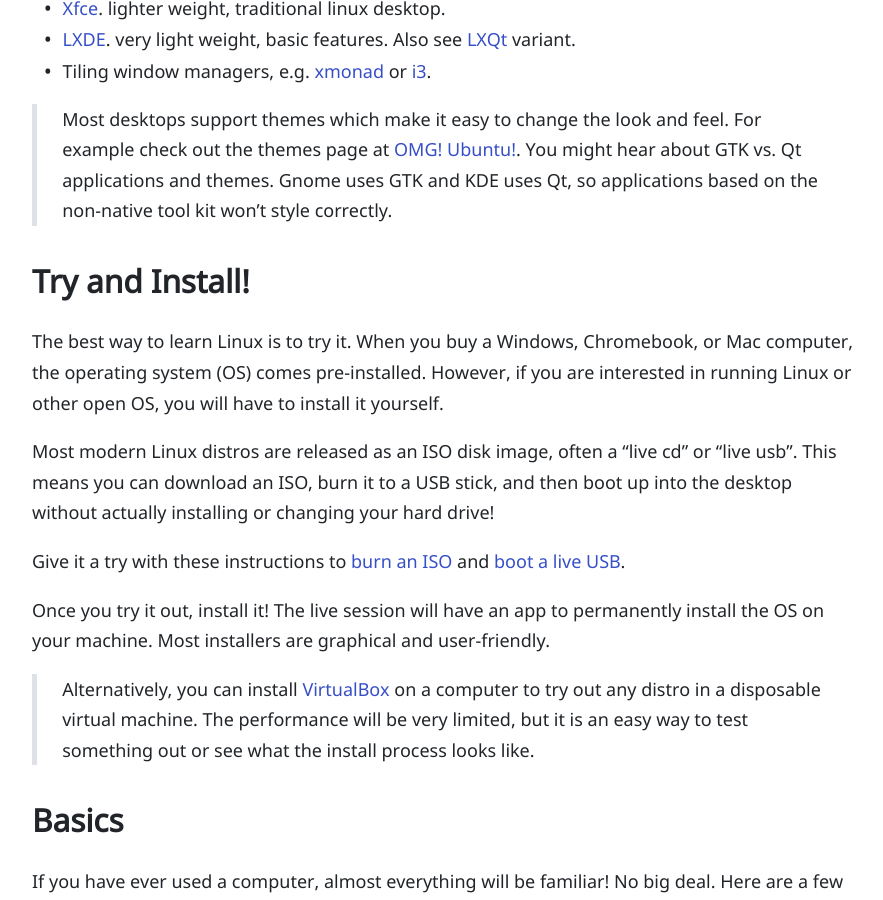
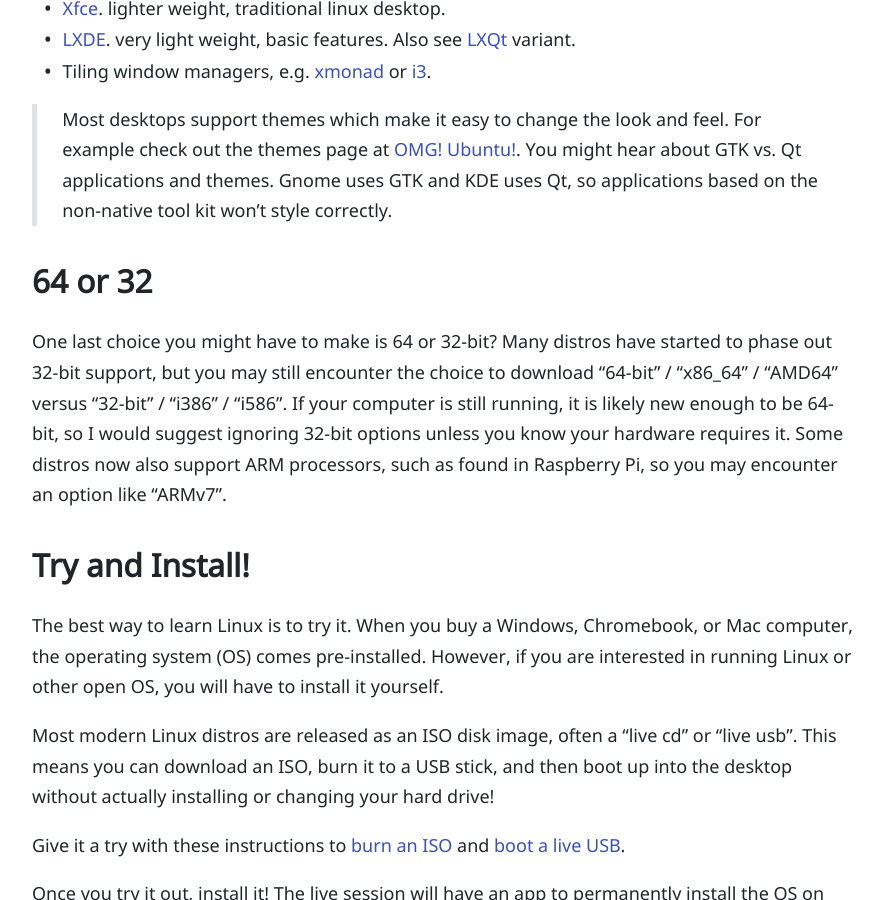
Before and after one commit to evanwill/_drafts, a Jekyll site: the page built from _notes/linux-intro.md, in a window 1280 px wide and 900 px high, scrolled down 3829 px. Shown: the whole window, without its empty margins (194-1077 px from the left). Built offline with Jekyll 4.4.1, drawn with Linux system fonts in a browser that asks for light colours; some of the changed text lies outside the part shown.

Commit message:
linux workshop

```diff
--- a/_notes/linux-intro.md
+++ b/_notes/linux-intro.md
@@ -99,6 +99,13 @@ Major desktops:
 > You might hear about GTK vs. Qt applications and themes.
 > Gnome uses GTK and KDE uses Qt, so applications based on the non-native tool kit won't style correctly.
 
+## 64 or 32
+
+One last choice you might have to make is 64 or 32-bit?
+Many distros have started to phase out 32-bit support, but you may still encounter the choice to download "64-bit" / "x86_64" / "AMD64" versus "32-bit" / "i386" / "i586".
+If your computer is still running, it is likely new enough to be 64-bit, so I would suggest ignoring 32-bit options unless you know your hardware requires it.
+Some distros now also support ARM processors, such as found in Raspberry Pi, so you may encounter an option like "ARMv7".
+
 ## Try and Install!
 
 The best way to learn Linux is to try it.
@@ -174,7 +181,7 @@ Uses `yum` or `dnf` configuration and `.rpm` packages.
 Germany based enterprise FOSS company.
 Uses `ZYpp` or `YaST` for configuration and `.rpm` packages.
 
-- [openSUSE](https://www.opensuse.org/), developer focused with a rolling release option, Tumbleweed.
+- [openSUSE](https://www.opensuse.org/), developer focused with a rolling release option, Tumbleweed. Note: openSUSE default install ISO are not live images and can not be used to try without installing. They provide a separate live image, but it is not complete and cannot be used to install.
     - [GeckoLinux](https://geckolinux.github.io/), openSUSE spin focused on being user friendly.
 - [SUSE Linux Enterprise](https://www.suse.com/), commercial distro with focus on mature and stable server environments.
 
```
